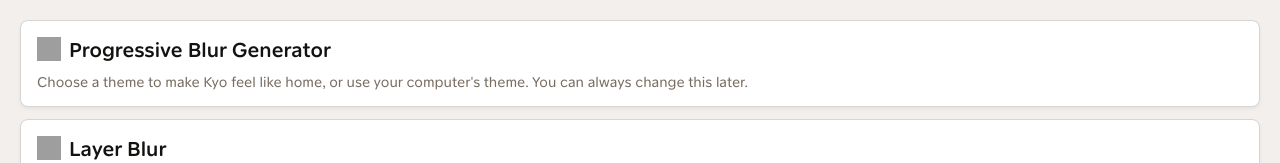
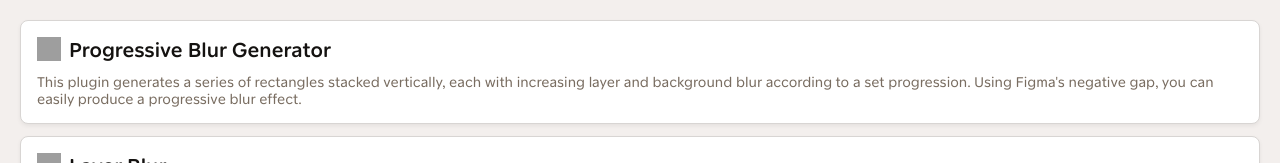
Before and after one commit to FormalSnake/ProgressiveBlur, a website: page index.html in a window 1280 px wide. Shown: the top 163 px of the page. Drawn offline with Linux system fonts and the light colour scheme; grey boxes are pictures that could not be loaded.

Commit message:
update description

```diff
--- a/index.html
+++ b/index.html
@@ -183,8 +183,7 @@
       </div>
       <div class="section-content">
         <p>
-          Choose a theme to make Kyo feel like home, or use your computer's theme. You can
-          always change this later.
+This plugin generates a series of rectangles stacked vertically, each with increasing layer and background blur according to a set progression. Using Figma's negative gap, you can easily produce a progressive blur effect.
         </p>
       </div>
     </div>
```
